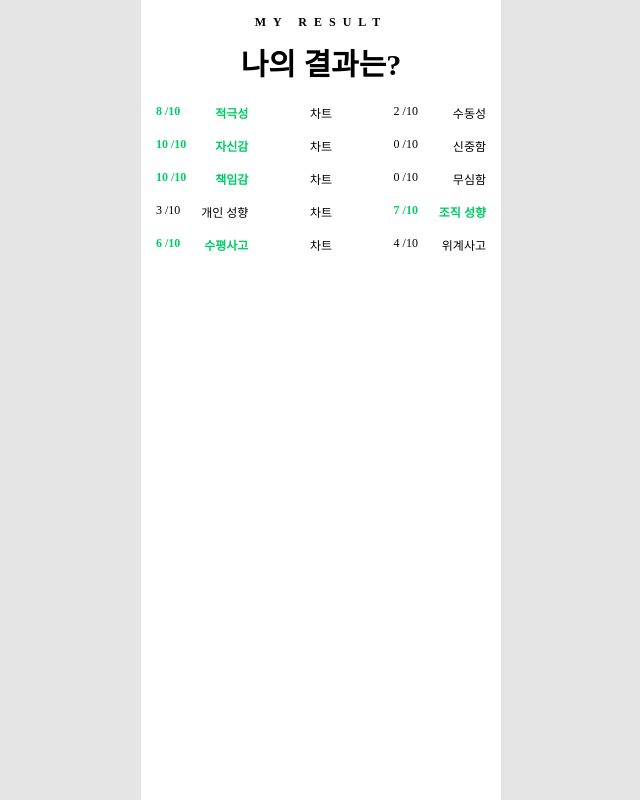
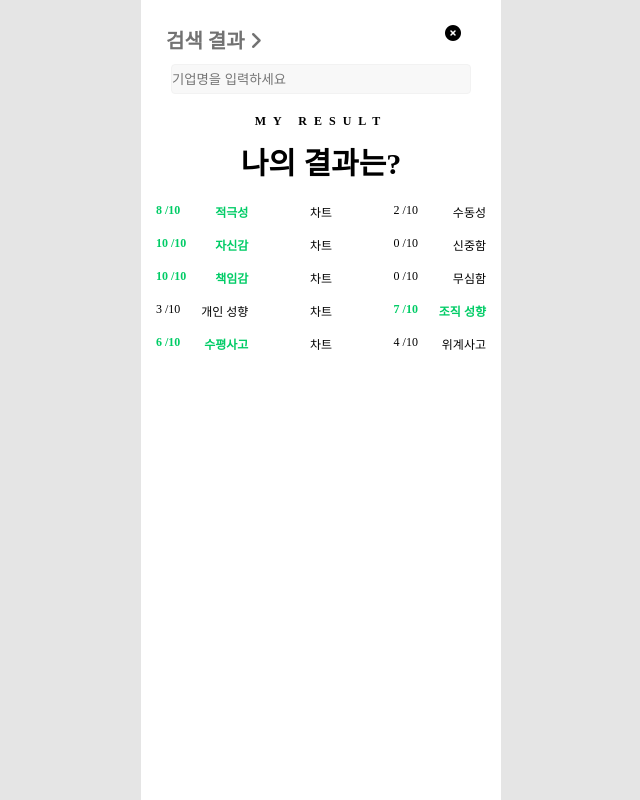
Before and after one commit to wanted-pre-onboarding-09/wanted-codestates-project-9-11, a Vue app: page / in a window 1280 px wide. Shown: the whole page, without its empty margins (319-959 px from the left). Built offline with nearby package versions, Linux system fonts and the light colour scheme.

Commit message:
feat: SearchBar component

```diff
--- a/public/index.html
+++ b/public/index.html
@@ -1,15 +1,23 @@
 <!DOCTYPE html>
 <html lang="">
   <head>
-    <meta charset="utf-8">
-    <meta http-equiv="X-UA-Compatible" content="IE=edge">
-    <meta name="viewport" content="width=device-width,initial-scale=1.0">
-    <link rel="icon" href="<%= BASE_URL %>favicon.ico">
+    <meta charset="utf-8" />
+    <meta http-equiv="X-UA-Compatible" content="IE=edge" />
+    <meta name="viewport" content="width=device-width,initial-scale=1.0" />
+    <link rel="icon" href="<%= BASE_URL %>favicon.ico" />
+    <script
+      src="https://kit.fontawesome.com/38a58694bf.js"
+      crossorigin="anonymous"
+    ></script>
     <title><%= htmlWebpackPlugin.options.title %></title>
   </head>
   <body>
     <noscript>
-      <strong>We're sorry but <%= htmlWebpackPlugin.options.title %> doesn't work properly without JavaScript enabled. Please enable it to continue.</strong>
+      <strong
+        >We're sorry but <%= htmlWebpackPlugin.options.title %> doesn't work
+        properly without JavaScript enabled. Please enable it to
+        continue.</strong
+      >
     </noscript>
     <div id="app"></div>
     <!-- built files will be auto injected -->
--- a/src/App.vue
+++ b/src/App.vue
@@ -1,24 +1,34 @@
 <template>
   <main>
     <section class="wrap">
+      <SearchBar :company="company" :setCompany="setCompany" />
       <ResultWrap />
     </section>
   </main>
 </template>
 
 <script>
-import ResultWrap from "./components/ResultWrap.vue";
-import mock from "./mock/index";
+import ResultWrap from './components/ResultWrap.vue';
+import SearchBar from './components/SearchBar.vue';
+import mock from './mock/index';
 
 export default {
-  name: "App",
+  name: 'App',
   components: {
     ResultWrap,
+    SearchBar,
   },
   data() {
     return {
       mock,
+      company: '',
     };
+  },
+  methods: {
+    setCompany(value) {
+      this.company = value;
+      console.log(value);
+    },
   },
 };
 </script>
--- /dev/null
+++ b/src/components/SearchBar.vue
@@ -0,0 +1,110 @@
+<template>
+  <div class="searchBar">
+    <SearchModal v-if="modalOpen == true" v-on:click="modalClose" />
+    <div class="topBar">
+      <div class="searchResult">
+        검색 결과 <i class="fas fa-solid fa-angle-right"></i>
+      </div>
+      <div class="resultContainer">
+        <div class="searchCompany">{{ company }}</div>
+        <div v-on:click="deleteBtn" class="deleteBtn"></div>
+      </div>
+    </div>
+    <div class="inputContainer">
+      <input
+        class="inputBox"
+        type="text"
+        v-on:keyup.enter="submit"
+        placeholder="기업명을 입력하세요"
+      />
+    </div>
+  </div>
+</template>
+
+<script>
+import SearchModal from './SearchBarModal.vue';
+export default {
+  components: {
+    SearchModal,
+  },
+  props: {
+    company: String,
+    setCompany: Function,
+  },
+  data() {
+    return {
+      dummy: '그레이비랩',
+      modalOpen: false,
+    };
+  },
+
+  methods: {
+    submit(event) {
+      if (event.target.value === this.dummy) {
+        this.setCompany(event.target.value);
+      } else {
+        this.modalOpen = true;
+      }
+
+      event.target.value = '';
+    },
+
+    deleteBtn() {
+      this.setCompany('');
+    },
+    modalClose() {
+      this.modalOpen = false;
+    },
+  },
+};
+</script>
+
+<style>
+.searchBar {
+  display: flex;
+  flex-direction: column;
+  justify-content: center;
+}
+
+.topBar {
+  display: flex;
+  justify-content: space-between;
+  margin: 10px;
+  padding: 0;
+}
+.searchResult {
+  font-weight: bold;
+  margin-right: 30px;
+  font-size: 20px;
+  color: #727272;
+}
+.searchCompany {
+  width: 100px;
+  text-align: right;
+  color: #727272;
+}
+.resultContainer {
+  display: flex;
+  justify-content: flex-end;
+}
+.deleteBtn {
+  margin: 0 15px;
+}
+.deleteBtn:before {
+  font-family: 'FontAwesome';
+  content: '\f057';
+}
+
+.inputContainer {
+  text-align: center;
+}
+
+.inputBox {
+  width: 300px;
+  height: 30px;
+  margin-bottom: 20px;
+  border: 1px solid #f2f2f2;
+  background-color: #f8f8f8;
+  border-radius: 4px;
+}
+</style>
--- /dev/null
+++ b/src/components/SearchBarModal.vue
@@ -0,0 +1,35 @@
+<template>
+  <div class="modalBG">
+    <div class="modal">기업 정보가 없습니다.</div>
+  </div>
+</template>
+
+<script>
+export default {};
+</script>
+<style>
+.modalBG {
+  width: 100%;
+  height: 100%;
+  background-color: rgba(0, 0, 0, 0.5);
+  position: fixed;
+  top: 0;
+  left: 0;
+  padding: 20px;
+  display: flex;
+  justify-content: center;
+}
+
+.modal {
+  width: 50%;
+  height: 40%;
+  background-color: #ffffff;
+  border-radius: 8px;
+  padding: 20px;
+  display: flex;
+  flex-direction: column;
+  justify-content: center;
+  text-align: center;
+  margin-top: 150px;
+}
+</style>
```
